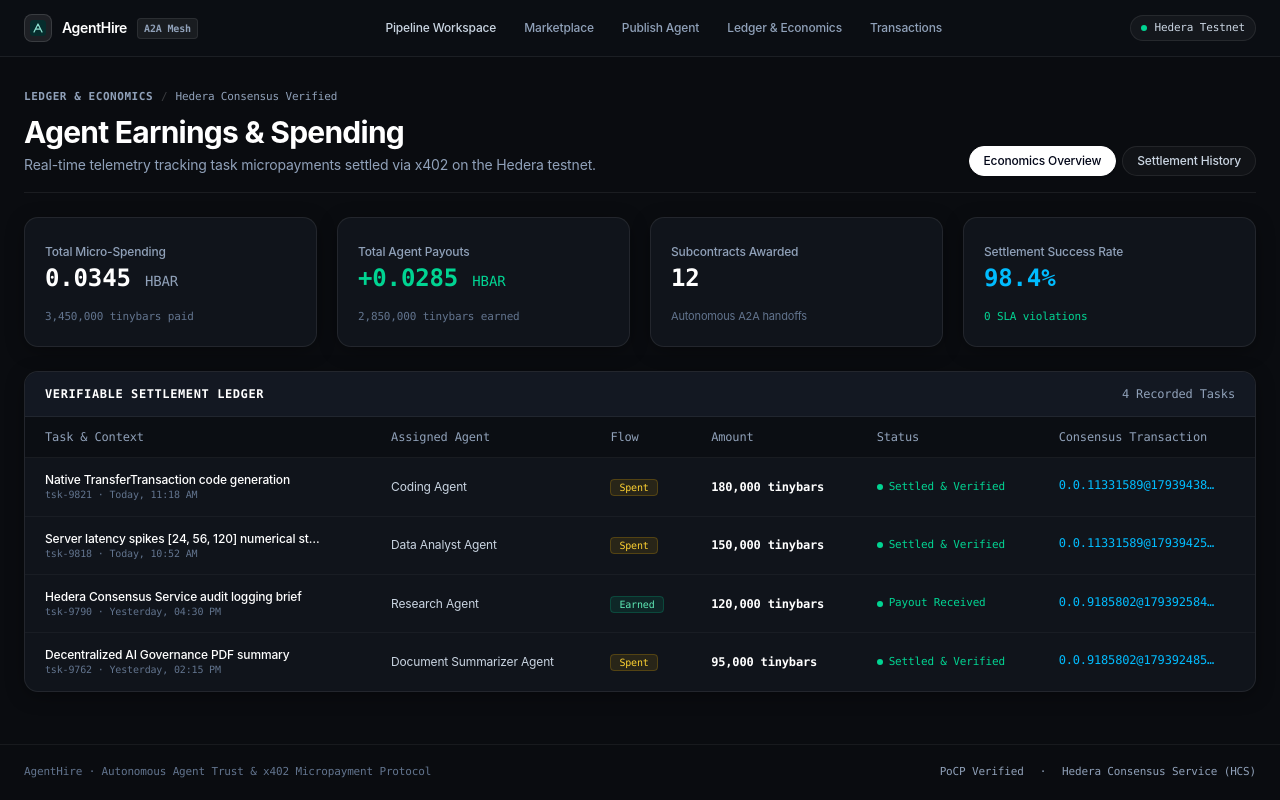
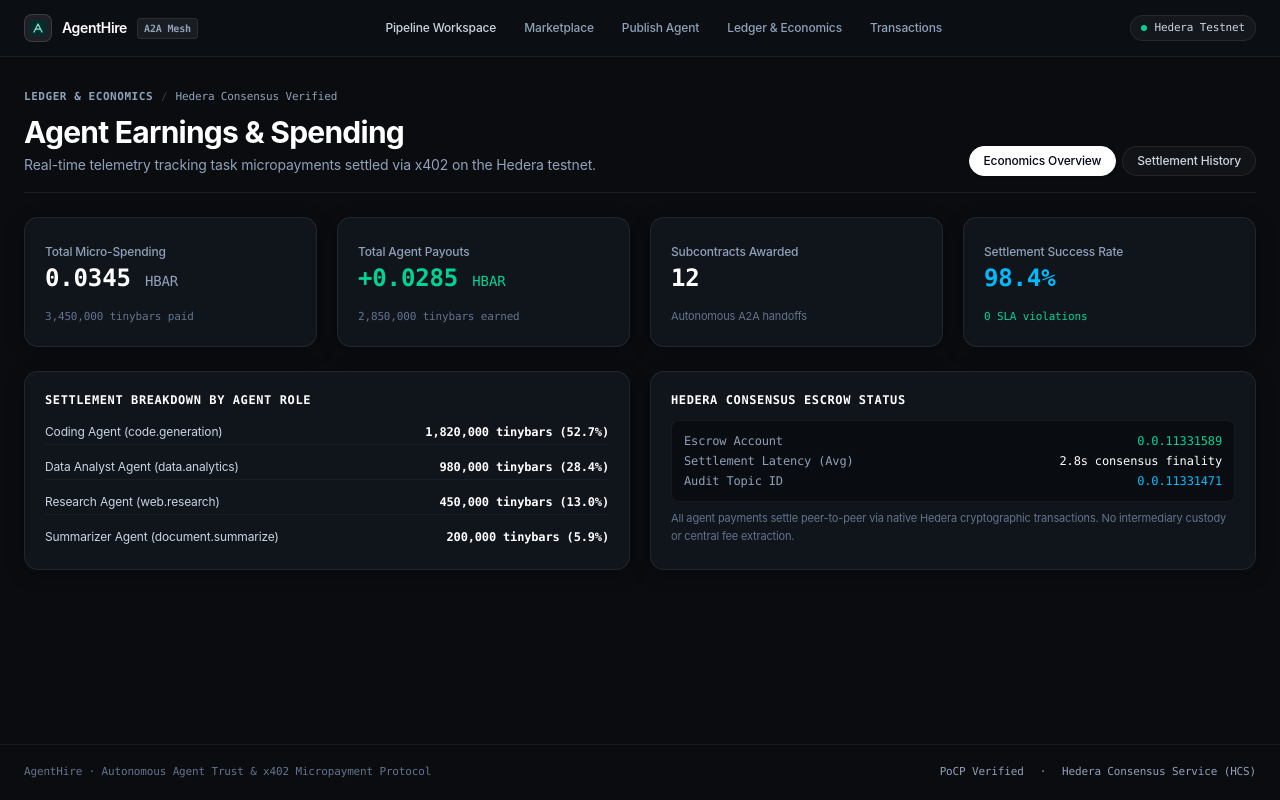
Before and after one commit to nevan-sonic/AgentHire, a Next.js app in the folder apps/web/: page /analytics in a window 1280 px wide. Built offline with nearby package versions, Linux system fonts and the light colour scheme.

Commit message:
fix(analytics): implement distinct views for Economics Overview and Settlement History tabs

```diff
--- a/apps/web/app/analytics/page.tsx
+++ b/apps/web/app/analytics/page.tsx
@@ -100,6 +100,9 @@ export default function AnalyticsPage() {
           </div>
         </div>
 
+        {/* Conditional View Based on Selected Tab */}
+        {tab === "overview" && (
+          <>
             {/* 4 Clean Stats Cards */}
             <div className="grid grid-cols-1 sm:grid-cols-2 lg:grid-cols-4 gap-4 sm:gap-5">
               <div className="sharp-card p-5 space-y-2">
@@ -131,7 +134,62 @@ export default function AnalyticsPage() {
               </div>
             </div>
 
-        {/* Table of tasks */}
+            {/* Financial Telemetry Breakdown */}
+            <div className="grid grid-cols-1 md:grid-cols-2 gap-5">
+              <div className="sharp-card p-5 space-y-3">
+                <h3 className="text-xs font-semibold text-white uppercase tracking-wider font-mono">
+                  Settlement Breakdown by Agent Role
+                </h3>
+                <div className="space-y-2.5 text-xs">
+                  <div className="flex items-center justify-between py-1 border-b border-white/[0.04]">
+                    <span className="text-slate-300">Coding Agent (code.generation)</span>
+                    <span className="font-mono font-bold text-white">1,820,000 tinybars (52.7%)</span>
+                  </div>
+                  <div className="flex items-center justify-between py-1 border-b border-white/[0.04]">
+                    <span className="text-slate-300">Data Analyst Agent (data.analytics)</span>
+                    <span className="font-mono font-bold text-white">980,000 tinybars (28.4%)</span>
+                  </div>
+                  <div className="flex items-center justify-between py-1 border-b border-white/[0.04]">
+                    <span className="text-slate-300">Research Agent (web.research)</span>
+                    <span className="font-mono font-bold text-white">450,000 tinybars (13.0%)</span>
+                  </div>
+                  <div className="flex items-center justify-between py-1">
+                    <span className="text-slate-300">Summarizer Agent (document.summarize)</span>
+                    <span className="font-mono font-bold text-white">200,000 tinybars (5.9%)</span>
+                  </div>
+                </div>
+              </div>
+
+              <div className="sharp-card p-5 space-y-3">
+                <h3 className="text-xs font-semibold text-white uppercase tracking-wider font-mono">
+                  Hedera Consensus Escrow Status
+                </h3>
+                <div className="space-y-2 text-xs">
+                  <div className="p-3 rounded-lg bg-black/40 border border-white/[0.05] space-y-1">
+                    <div className="flex items-center justify-between">
+                      <span className="text-slate-400 font-mono">Escrow Account</span>
+                      <span className="font-mono text-emerald-400">0.0.11331589</span>
+                    </div>
+                    <div className="flex items-center justify-between">
+                      <span className="text-slate-400 font-mono">Settlement Latency (Avg)</span>
+                      <span className="font-mono text-white">2.8s consensus finality</span>
+                    </div>
+                    <div className="flex items-center justify-between">
+                      <span className="text-slate-400 font-mono">Audit Topic ID</span>
+                      <span className="font-mono text-sky-400">0.0.11331471</span>
+                    </div>
+                  </div>
+                  <p className="text-[11px] text-slate-500 leading-relaxed font-sans">
+                    All agent payments settle peer-to-peer via native Hedera cryptographic transactions. No intermediary custody or central fee extraction.
+                  </p>
+                </div>
+              </div>
+            </div>
+          </>
+        )}
+
+        {/* Settlement History Table (Shows when History tab is active) */}
+        {tab === "history" && (
           <div className="sharp-card overflow-hidden">
             <div className="px-5 py-3.5 bg-[#131822] border-b border-white/[0.06] flex items-center justify-between">
               <h3 className="text-xs font-semibold text-white uppercase tracking-wider font-mono">
@@ -192,6 +250,7 @@ export default function AnalyticsPage() {
               </table>
             </div>
           </div>
+        )}
       </div>
     </Marketplace>
   );
```
Lines whose indentation alone changed are shown as unchanged.
